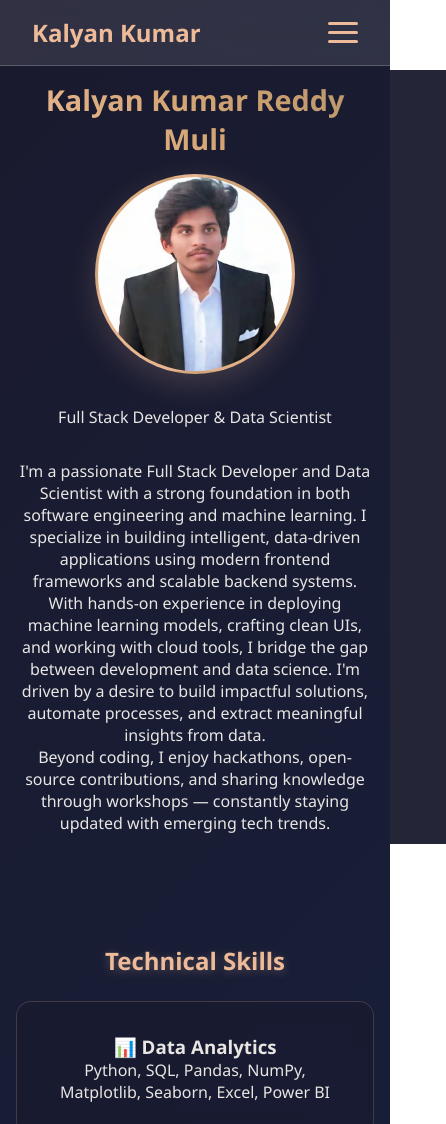
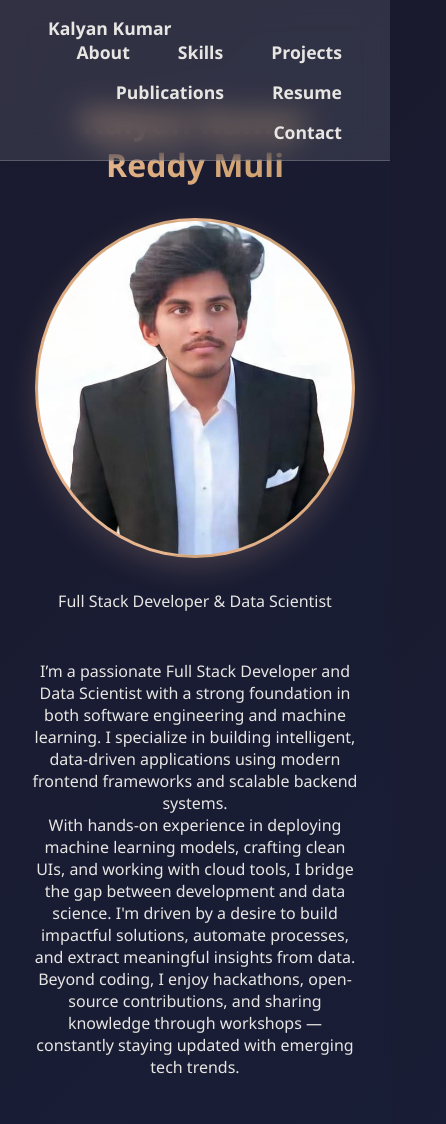
Before and after one commit to KalyanKumarReddy9/portfolio, a plain HTML site: page portfolio/index.html in a window 390 px wide. Shown: the top 1124 px of the page, 446 px wide, since content can reach past the window. Drawn offline with Linux system fonts and the light colour scheme; files whose address does not match are found by name.

Commit message:
Update index.html

```diff
--- a/portfolio/index.html
+++ b/portfolio/index.html
@@ -10,7 +10,6 @@
             padding: 0;
             box-sizing: border-box;
         }
-
 body {
             font-family: 'Segoe UI', Tahoma, Geneva, Verdana, sans-serif;
             background: linear-gradient(135deg, #1a1a2e 0%, #16213e 50%, #0f3460 100%);
@@ -31,23 +30,13 @@
             transition: all 0.3s ease;
         }
 
-        .nav-container {
-            display: flex;
-            justify-content: space-between;
-            align-items: center;
-        }
-
-        .logo {
-            font-size: 1.5rem;
-            font-weight: bold;
-            color: #edbb99;
-        }
-
         nav ul {
             list-style: none;
             display: flex;
+            justify-content: flex-end;
             align-items: center;
             gap: 2rem;
+            flex-wrap: nowrap;
         }
 
         nav a {
@@ -81,78 +70,6 @@
 
         nav a:hover::after {
             width: 80%;
-        }
-
-        /* Hamburger Menu */
-        .hamburger {
-            display: none;
-            flex-direction: column;
-            cursor: pointer;
-            width: 30px;
-            height: 21px;
-            justify-content: space-between;
-        }
-
-        .hamburger span {
-            display: block;
-            height: 3px;
-            width: 100%;
-            background-color: #edbb99;
-            border-radius: 3px;
-            transition: all 0.3s ease;
-        }
-
-        .hamburger.active span:nth-child(1) {
-            transform: translateY(9px) rotate(45deg);
-        }
-
-        .hamburger.active span:nth-child(2) {
-            opacity: 0;
-        }
-
-        .hamburger.active span:nth-child(3) {
-            transform: translateY(-9px) rotate(-45deg);
-        }
-
-        /* Mobile Navigation */
-        @media (max-width: 768px) {
-            .hamburger {
-                display: flex;
-            }
-
-            nav ul {
-                position: fixed;
-                top: 70px;
-                right: -100%;
-                flex-direction: column;
-                background: rgba(26, 26, 46, 0.95);
-                backdrop-filter: blur(15px);
-                width: 100%;
-                height: calc(100vh - 70px);
-                padding: 2rem 0;
-                transition: right 0.5s ease;
-                gap: 0;
-            }
-
-            nav ul.active {
-                right: 0;
-            }
-
-            nav ul li {
-                width: 100%;
-                text-align: center;
-            }
-
-            nav ul li a {
-                display: block;
-                padding: 1.5rem;
-                border-radius: 0;
-                width: 100%;
-            }
-
-            nav ul li a:hover {
-                background: rgba(237, 187, 153, 0.1);
-            }
         }
 
         /* Sections */
@@ -402,20 +319,20 @@
             width: 100%;
             margin-bottom: 2rem;
         }
-
         select {
     background: rgba(255, 255, 255, 0.2);
-            color: #fff;
+    color: #fff; /* Or any readable color like #000 if on white background */
     border: none;
     border-radius: 8px;
     padding: 0.8rem;
     font-size: 1rem;
-            appearance: none;
+    appearance: none; /* For consistent look */
 }
 
+/* For option text inside dropdown */
 select option {
-            color: black;
-            background-color: white;
+    color: black;  /* Important: readable text in dropdown */
+    background-color: white; /* Make sure text is visible on hover/select */
 }
 
         /* Additional Professional Touches */
@@ -500,7 +417,6 @@
             gap: 1rem;
             margin-top: 2rem;
             justify-content: center;
-            flex-wrap: wrap;
         }
 
         .social-icon {
@@ -603,25 +519,17 @@
 
         /* Responsive */
         @media (max-width: 768px) {
-            h1 {
-                font-size: 2rem;
-                margin-bottom: 1rem;
+            nav ul {
+                flex-wrap: wrap;
+                gap: 1rem;
             }
 
-            h2 {
-                font-size: 1.8rem;
-                margin-bottom: 1.5rem;
-            }
-
-            section {
-                padding: 80px 1rem 30px;
-                min-height: auto;
-            }
+            h1 { font-size: 2rem; }
+            h2 { font-size: 1.8rem; }
 
             .about-container {
                 flex-direction: column;
                 text-align: center;
-                gap: 2rem;
             }
 
             .about-content {
@@ -632,69 +540,12 @@
                 flex: none;
             }
 
-            .profile-image {
-                width: 250px;
-                height: 250px;
-            }
-
             .projects-grid {
                 grid-template-columns: 1fr;
-                gap: 1.5rem;
-            }
-
-            .project-card {
-                height: 250px;
             }
 
             .skills-grid {
-                grid-template-columns: 1fr;
-                gap: 1.5rem;
-            }
-
-            .publications-grid {
-                grid-template-columns: 1fr;
-                gap: 1.5rem;
-            }
-
-            .contact-form {
-                padding: 1.5rem;
-            }
-
-            .social-links {
-                gap: 0.8rem;
-            }
-
-            .social-icon {
-                width: 45px;
-                height: 45px;
-            }
-        }
-
-        @media (max-width: 480px) {
-            h1 {
-                font-size: 1.8rem;
-            }
-
-            h2 {
-                font-size: 1.5rem;
-            }
-
-            .profile-image {
-                width: 200px;
-                height: 200px;
-            }
-
-            .project-card {
-                height: 220px;
-            }
-
-            .card-front, .card-back {
-                padding: 1.5rem;
-            }
-
-            .btn {
-                padding: 0.6rem 1.2rem;
-                font-size: 0.9rem;
+                grid-template-columns: repeat(2, 1fr);
             }
         }
     </style>
@@ -703,7 +554,7 @@
     <!-- Navigation -->
     <nav>
         <div class="nav-container">
-            <div class="logo">Kalyan Kumar</div>
+            <a href="#about" class="logo">Kalyan Kumar</a>
             <div class="hamburger" onclick="toggleMobileMenu()">
                 <span></span>
                 <span></span>
@@ -726,14 +577,14 @@
         <div class="about-container">
             <div class="profile-section">
                <div class="profile-image">
-    <img src="C:\Users\ASUS\OneDrive\Desktop\portfolio\kalyan-image.jpg" alt="Kalyan Kumar"
+    <img src="kalyan-image.jpg" alt="Kalyan Kumar"
          style="width: 100%; height: 100%; object-fit: cover; object-position: center 10%;">
 </div>
 
                 <p style="text-align: center; margin-top: 1rem; font-weight: 500;">Full Stack Developer & Data Scientist</p>
             </div>
             <div class="about-content">
-               <p>I'm a passionate Full Stack Developer and Data Scientist with a strong foundation in both software engineering and machine learning. I specialize in building intelligent, data-driven applications using modern frontend frameworks and scalable backend systems.</p>
+               <p>I’m a passionate Full Stack Developer and Data Scientist with a strong foundation in both software engineering and machine learning. I specialize in building intelligent, data-driven applications using modern frontend frameworks and scalable backend systems.</p>
 
 <p>With hands-on experience in deploying machine learning models, crafting clean UIs, and working with cloud tools, I bridge the gap between development and data science. I'm driven by a desire to build impactful solutions, automate processes, and extract meaningful insights from data.</p>
 
@@ -996,23 +847,11 @@
     </div>
 
     <script>
-        // Mobile menu toggle
-        function toggleMobileMenu() {
-            const navMenu = document.getElementById('nav-menu');
-            const hamburger = document.querySelector('.hamburger');
-            if (navMenu && hamburger) {
-                navMenu.classList.toggle('active');
-                hamburger.classList.toggle('active');
-            }
-        }
-
         // Smooth scrolling
         function scrollToSection(sectionId) {
             document.getElementById(sectionId).scrollIntoView({
                 behavior: 'smooth'
             });
-            // Close mobile menu after clicking a link
-            toggleMobileMenu();
         }
 
         // Video modal functions
@@ -1092,6 +931,8 @@
     });
 }
 
+
+
         // Close modal when clicking outside
         window.onclick = function(event) {
             const modal = document.getElementById('videoModal');
```
Lines whose indentation alone changed are shown as unchanged.
